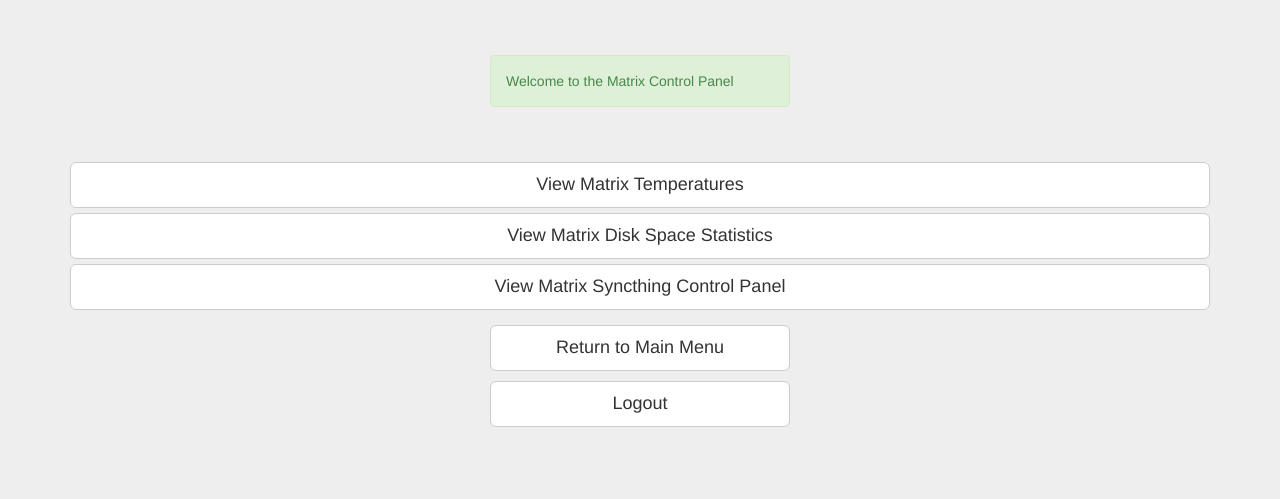
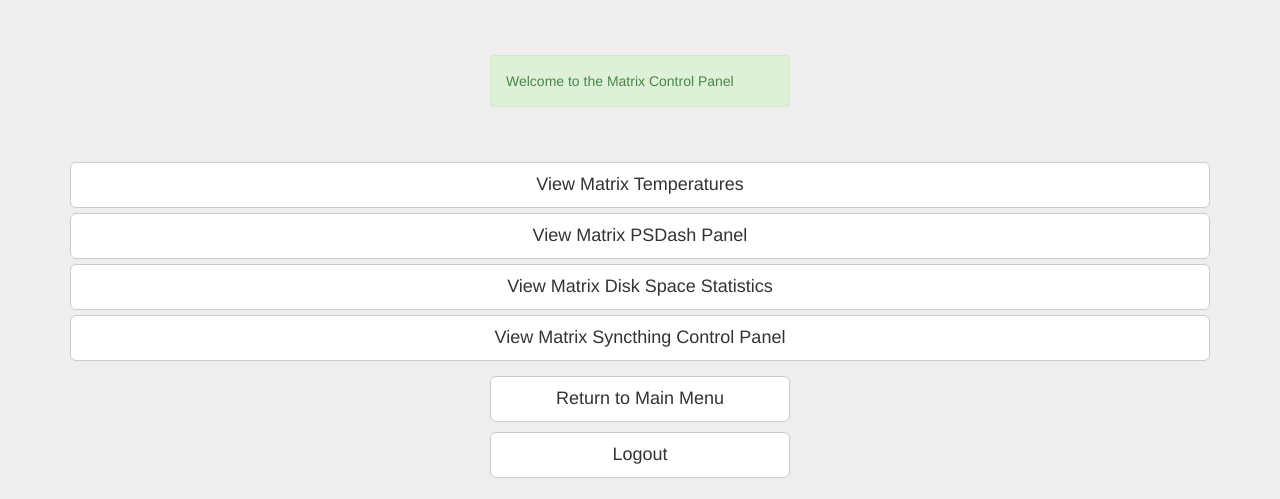
Before and after one commit to ainsey11/Datacrapper, a PHP site: page /mcp/index.php in a window 1280 px wide. Shown: the top 499 px of the page. Run offline with PHP 8.4, Linux system fonts and the light colour scheme; the visitor is signed in with stand-in values (Sample User, id 1).

Commit message:
added in psdash link

```diff
--- a/Web/mcp/index.php
+++ b/Web/mcp/index.php
@@ -18,6 +18,7 @@
 	<br>
 	</div>
 	<a href="matrixtemps.php" class="btn btn-default btn-lg btn-block">View Matrix Temperatures</a>
+	<a href="http://matrix:5000" class="btn btn-default btn-lg btn-block">View Matrix PSDash Panel</a>
 	<a href="diskstats.php" class="btn btn-default btn-lg btn-block">View Matrix Disk Space Statistics</a>
 	<a href="http://matrix:8384" class="btn btn-default btn-lg btn-block">View Matrix Syncthing Control Panel</a>
 	<div class="container">
```
